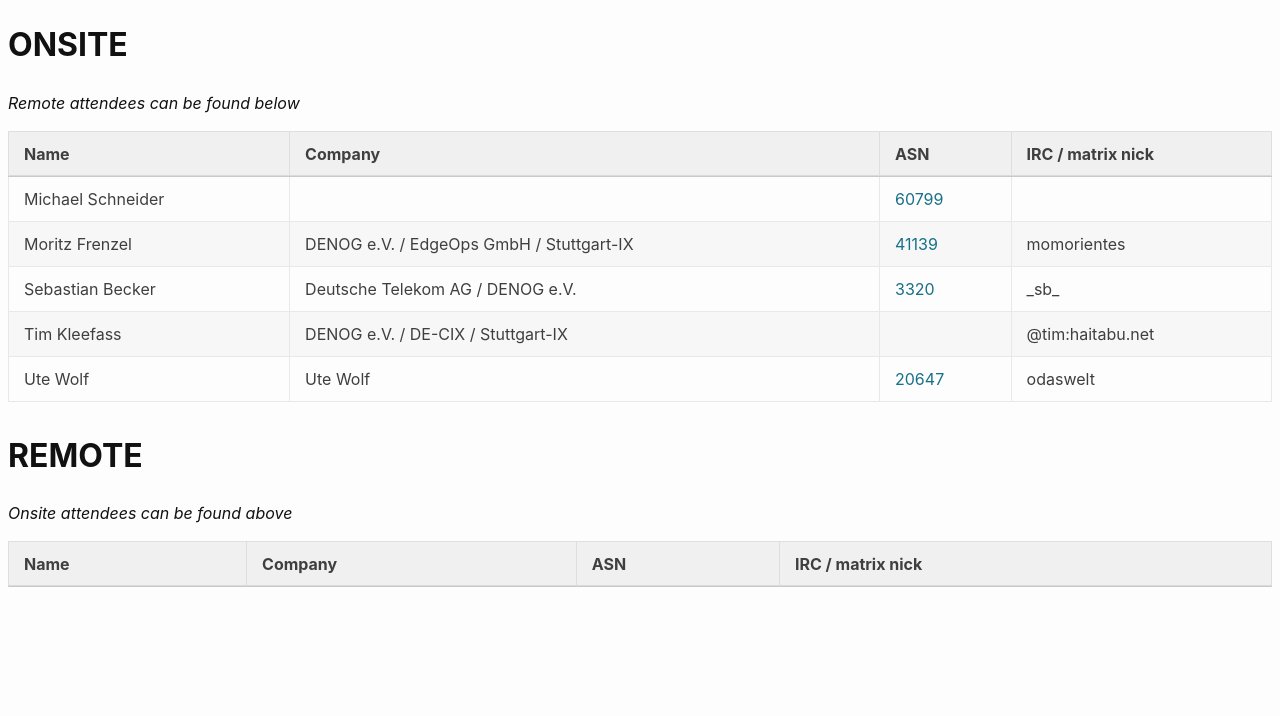
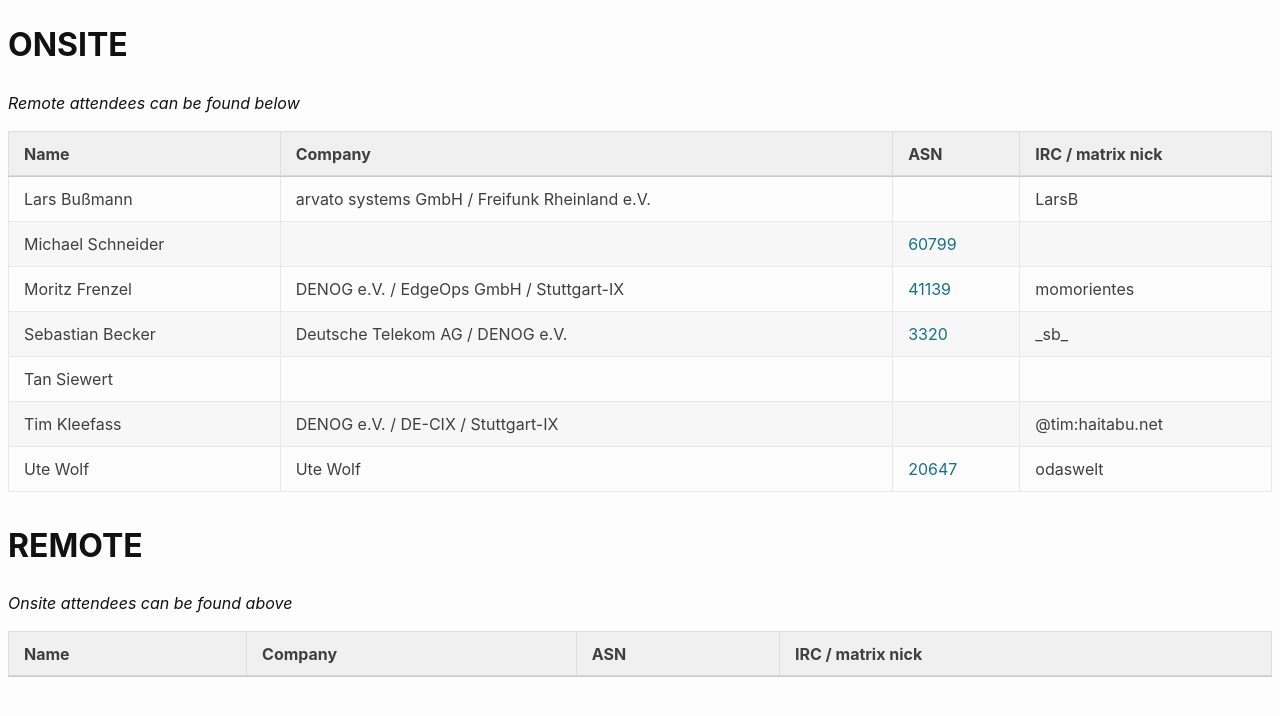
Before and after one commit to denog/pretix-attendeelist, a Jekyll site: the page built from denog17/index.markdown, in a window 1280 px wide. Shown: the top 716 px of the page. Built offline with Jekyll 4.4.1, drawn with Linux system fonts in a browser that asks for light colours.

Commit message:
Latest data: Mon Apr 28 07:27:54 UTC 2025

```diff
--- a/_data/attendees_denog17_onsite.json
+++ b/_data/attendees_denog17_onsite.json
@@ -1,4 +1,10 @@
 [
+  {
+    "name": "Lars Bußmann",
+    "company": "arvato systems GmbH / Freifunk Rheinland e.V.",
+    "irc": "LarsB",
+    "asn": null
+  },
   {
     "name": "Michael Schneider",
     "company": null,
@@ -18,6 +24,12 @@
     "asn": "3320"
   },
   {
+    "name": "Tan Siewert",
+    "company": null,
+    "irc": null,
+    "asn": null
+  },
+  {
     "name": "Tim Kleefass",
     "company": "DENOG e.V. / DE-CIX / Stuttgart-IX",
     "irc": "@tim:haitabu.net",
```
